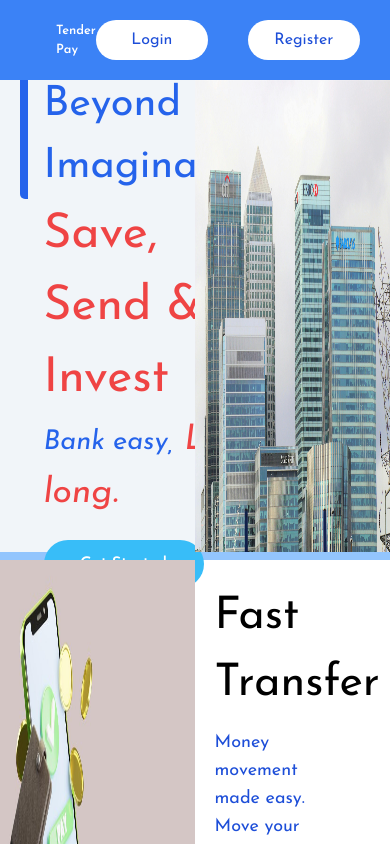
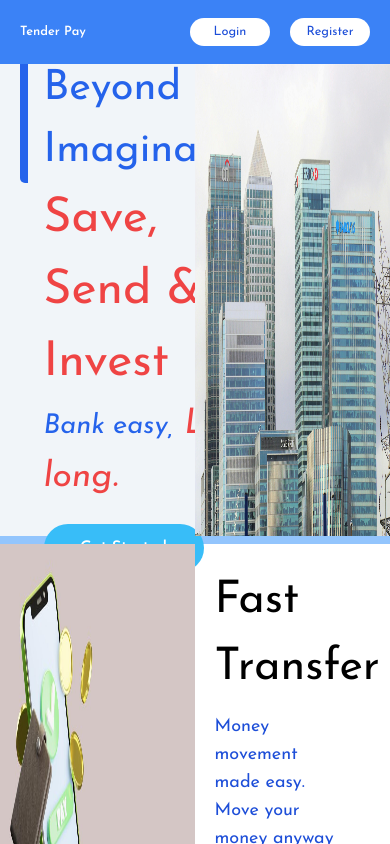
Before and after one commit to Lord-Tender/Bank-App-VTU-System-, a React (Vite) app in the folder front end/: page / in a window 390 px wide. Shown: the top 844 px of the page. Built offline with nearby package versions, Linux system fonts and the light colour scheme.

Commit message:
fix(Home page): Navbar resposiveness

```diff
--- a/front end/src/Pages/Home.jsx
+++ b/front end/src/Pages/Home.jsx
@@ -7,17 +7,17 @@ import section2Img from '../assets/Image/section2.jpg'
 const Home = () => {
   return (
     <>
-      <nav className='flex justify-between px-14 bg-blue-500 h-20 text-white items-center ' style={{ fontFamily: '"Josefin Sans", sans-serif', position: "sticky", top: "0" }}>
+      <nav className='flex justify-between px-14 sm:px-5 bg-blue-500 h-20 sm:h-16 text-white items-center ' style={{ fontFamily: '"Josefin Sans", sans-serif', position: "sticky", top: "0" }}>
         <div className='homePage'>
           <Link>Tender Pay</Link>
         </div>
-        <ul className='flex gap-10 h-full items-center'>
+        <ul className='flex gap-10 sm:gap-5 h-full items-center '>
           <li className='h-full flex items-center justify-center'>
-            <Link className='bg-white h-[50%] w-28 rounded-3xl text-blue-700 flex items-center justify-center ' to='/user/login'>Login</Link>
+            <Link className='bg-white h-[50%] w-28 sm:w-20 sm:h-[45%] sm:text-[0.8em] rounded-3xl text-blue-700 flex items-center justify-center ' to='/user/login'>Login</Link>
           </li>
 
           <li className='flex gap-10 h-full items-center '>
-            <Link className='bg-white h-[50%] w-28 rounded-3xl text-blue-700 flex items-center justify-center ' to='/user/register'>Register</Link>
+            <Link className='bg-white h-[50%] w-28 sm:w-20 sm:h-[45%] sm:text-[0.8em] rounded-3xl text-blue-700 flex items-center justify-center ' to='/user/register'>Register</Link>
           </li>
         </ul>
       </nav>
```
